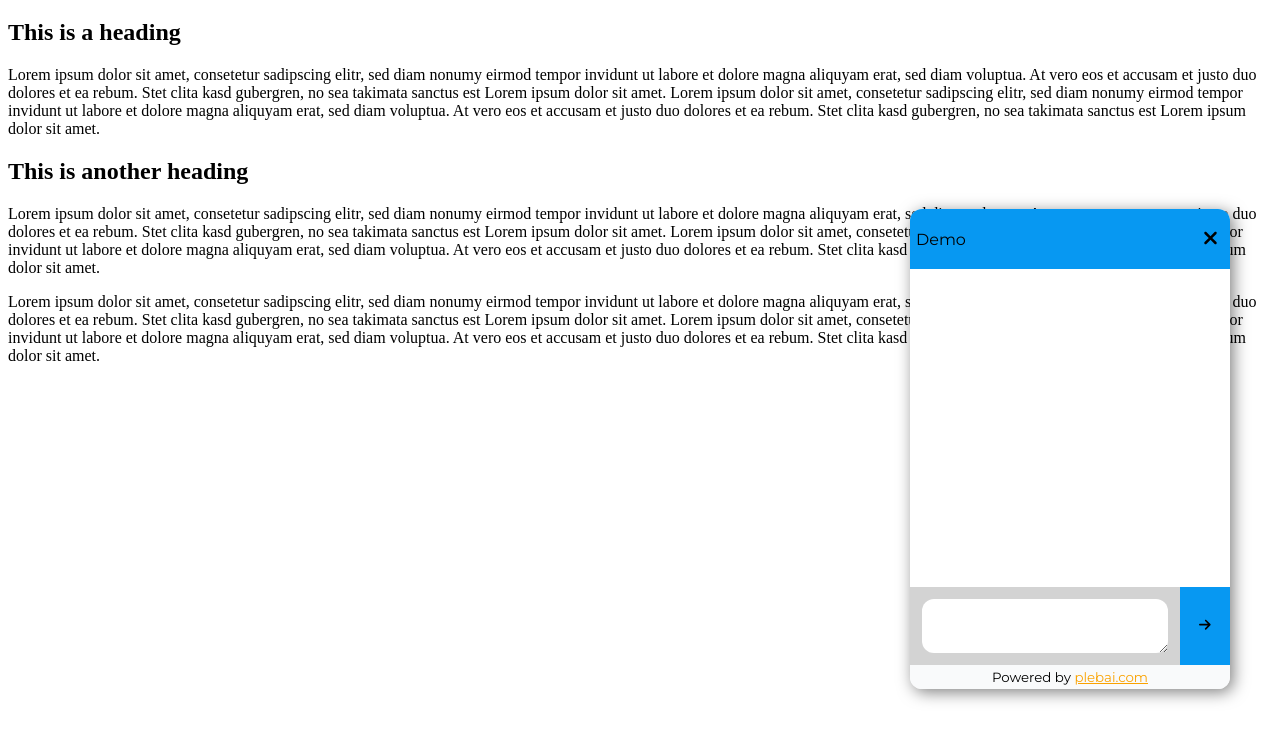
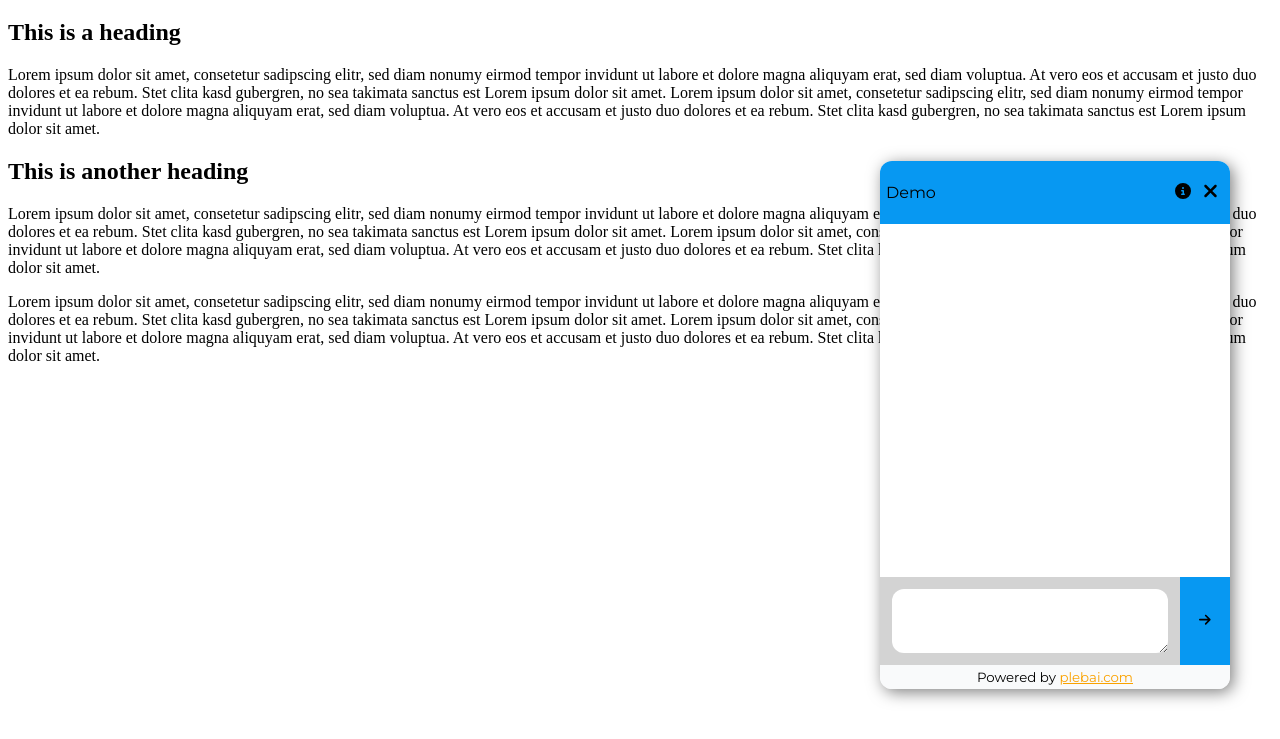
Before and after one commit to lightning-digital-entertainment/plebai-chatbox-js, a website built with Vite: page index.html in a window 1280 px wide. Both pictures are taken after a click on the button 1200 px from the left and 720 px from the top of the page. Shown: the part 61-800 px from the top of the page. Built offline with nearby package versions, Linux system fonts and the light colour scheme; what plebai-sdk would draw is missing.

Commit message:
added helpbutton + refactor

```diff
--- /dev/null
+++ b/src/elements.ts
@@ -0,0 +1,18 @@
+import styles from "./plebai.module.css";
+
+export function createHelpButton(callback: () => void) {
+  const helpButton = document.createElement("button");
+  helpButton.className = styles["plebai-chat-close"];
+  helpButton.innerHTML = `<svg xmlns="http://www.w3.org/2000/svg" height="16" width="16" viewBox="0 0 512 512"><!--!Font Awesome Free 6.5.1 by @fontawesome - https://fontawesome.com License - https://fontawesome.com/license/free Copyright 2023 Fonticons, Inc.--><path d="M256 512A256 256 0 1 0 256 0a256 256 0 1 0 0 512zM216 336h24V272H216c-13.3 0-24-10.7-24-24s10.7-24 24-24h48c13.3 0 24 10.7 24 24v88h8c13.3 0 24 10.7 24 24s-10.7 24-24 24H216c-13.3 0-24-10.7-24-24s10.7-24 24-24zm40-208a32 32 0 1 1 0 64 32 32 0 1 1 0-64z"/></svg>`;
+  helpButton.onclick = callback;
+  return helpButton;
+}
+
+export function createCloseButton(callback: () => void) {
+  const closeButton = document.createElement("button");
+  closeButton.className = styles["plebai-chat-close"];
+  closeButton.innerHTML =
+    '<svg xmlns="http://www.w3.org/2000/svg" height="1.5em" viewBox="0 0 384 512"><!--! Font Awesome Free 6.4.2 by @fontawesome - https://fontawesome.com License - https://fontawesome.com/license (Commercial License) Copyright 2023 Fonticons, Inc. --><path d="M342.6 150.6c12.5-12.5 12.5-32.8 0-45.3s-32.8-12.5-45.3 0L192 210.7 86.6 105.4c-12.5-12.5-32.8-12.5-45.3 0s-12.5 32.8 0 45.3L146.7 256 41.4 361.4c-12.5 12.5-12.5 32.8 0 45.3s32.8 12.5 45.3 0L192 301.3 297.4 406.6c12.5 12.5 32.8 12.5 45.3 0s12.5-32.8 0-45.3L237.3 256 342.6 150.6z"/></svg>';
+  closeButton.onclick = callback;
+  return closeButton;
+}
--- a/src/main.ts
+++ b/src/main.ts
@@ -1,3 +1,4 @@
+import { createCloseButton, createHelpButton } from "./elements";
 import styles from "./plebai.module.css";
 import { Conversation } from "plebai-sdk";
 
@@ -67,15 +68,17 @@ function setUp() {
   topBarTitle.innerText = plebAiConf.chatTitle;
   topBar.appendChild(topBarTitle);
 
-  const closeButton = document.createElement("button");
-  closeButton.className = styles["plebai-chat-close"];
-  closeButton.innerHTML =
-    '<svg xmlns="http://www.w3.org/2000/svg" height="1.5em" viewBox="0 0 384 512"><!--! Font Awesome Free 6.4.2 by @fontawesome - https://fontawesome.com License - https://fontawesome.com/license (Commercial License) Copyright 2023 Fonticons, Inc. --><path d="M342.6 150.6c12.5-12.5 12.5-32.8 0-45.3s-32.8-12.5-45.3 0L192 210.7 86.6 105.4c-12.5-12.5-32.8-12.5-45.3 0s-12.5 32.8 0 45.3L146.7 256 41.4 361.4c-12.5 12.5-12.5 32.8 0 45.3s32.8 12.5 45.3 0L192 301.3 297.4 406.6c12.5 12.5 32.8 12.5 45.3 0s12.5-32.8 0-45.3L237.3 256 342.6 150.6z"/></svg>';
-  closeButton.onclick = () => {
+  const buttonContainer = document.createElement("div");
+  buttonContainer.className = styles["plebai-chat-button-container"];
+
+  const helpButton = createHelpButton(escalateIssue);
+  const closeButton = createCloseButton(() => {
     chatContainer.style.visibility = "hidden";
     chatButton.style.visibility = "visible";
-  };
-  topBar.appendChild(closeButton);
+  });
+  buttonContainer.appendChild(helpButton);
+  buttonContainer.appendChild(closeButton);
+  topBar.appendChild(buttonContainer);
 
   const chatInner = document.createElement("div");
   chatInner.className = styles["plebai-chat-inner"];
--- a/src/plebai.module.css
+++ b/src/plebai.module.css
@@ -11,8 +11,8 @@
   right: 50px;
   background-color: white;
   border-radius: 12px;
-  height: 480px;
-  width: 320px;
+  height: 66vh;
+  width: 350px;
   visibility: hidden;
   box-shadow: 0.2rem 0.2rem 1rem rgba(0, 0, 0, 0.5);
 }
@@ -50,6 +50,13 @@
 .plebai-chat-close {
   background: none;
   border: none;
+}
+
+.plebai-chat-button-container {
+  display: flex;
+  flex-direction: row;
+  justify-content: center;
+  gap: 10;
 }
 
 .plebai-chat-input {
```
